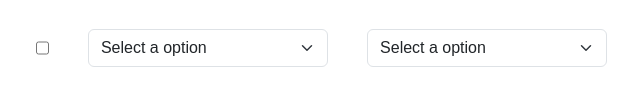
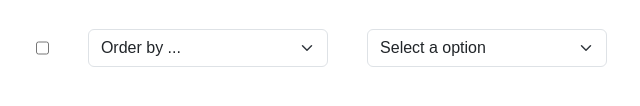
Before and after one commit to Enoocdev/jikan_api_conection, a plain HTML site: page Index.html in a window 1280 px wide. Shown: the part 762-868 px from the top of the page, 79-719 px from the left. Drawn offline with nearby package versions, Linux system fonts and the light colour scheme; no server answers.

Commit message:
actualizacion

```diff
--- a/Index.html
+++ b/Index.html
@@ -68,11 +68,14 @@
         <div class="contenedorDeOpciones">
             <label for="news">News</label>
             <input type="checkbox" class="options" name="news" id="news">
-            <select class="form-select options" aria-label="Default select example">
-                <option value="" selected>Select a option</option>
-                <option value="1">Si</option>
-                <option value="2">No</option>
-                <option value="3">Three</option>
+            <select class="form-select options" aria-label="Default select example" id="orderBy">
+                <option  selected>Order by ...</option>
+                <option value="title">title</option>
+                <option value="start_date">start date</option>
+                <option value="end_date">end date</option>
+                <option value="episodes">episodes</option>
+                <option value="score">score</option>
+                <option value="popularity">popularity</option>
             </select>
             <select class="form-select options" aria-label="Default select example">
                 <option value="" selected>Select a option</option>
--- a/script.js
+++ b/script.js
@@ -5,13 +5,18 @@ let paginaSiguente;
 let controladorModal = 0
 var jikan = `https://api.jikan.moe/v4`
 var urlActual;
+let mostrados = []
 
 function cambiarUrl(){
+                mostrados = []
                 const tipo = "/" + (document.querySelector(".animeManga").value == "" ? "anime" : document.querySelector(".animeManga").value)
+                const order =  document.querySelector("#orderBy").value
                 let np = `?page=${pagina}`;
                 let news = document.querySelector("#news").checked == true ?  `&status=upcoming` : "";
+                console.log(order)
+                let orderBy = order ? `&order_by=` +  order : ""
 
-            return (jikan + tipo + np + news);
+            return (jikan + tipo + np + news + orderBy);
         }
 
 window.onload = function (dentroTipo) {
@@ -34,6 +39,7 @@ window.onload = function (dentroTipo) {
         console.log(selects)
         selects.forEach(element => {
             element.addEventListener("change", (event) =>{
+
                 pagina = 1
                 urlActual = cambiarUrl()
 
@@ -65,13 +71,14 @@ window.onload = function (dentroTipo) {
         if (scrollTop + clientHeight + 500 >= scrollHeight - 5 && paginaSiguente){
 
             paginaSiguente = false
-            pagina ++
+
             urlActual = cambiarUrl()
             if(filtro.value != ""){
                 fetch(urlActual).then((Response)=>Response.json()).then((data) => obtenerTodosLosElementos(data))
             }else{
                 fetch(urlActual).then((Response)=>Response.json()).then((data) => obtenerTodosLosElementos(data))
             }
+            pagina ++
             console.log(pagina)
             console.log(urlActual)
 
@@ -185,6 +192,9 @@ function generarHtml(todosLosDatos) {
     //     newCard.querySelector(".duration").innerHTML =
     //     todosLosDatos[i].duration;
     // }
+    if(mostrados.includes(todosLosDatos[i].mal_id)) continue
+
+        mostrados.push(todosLosDatos[i].mal_id)
         newCard.querySelector(".modal-body").innerHTML =
             todosLosDatos[i].synopsis;
         newCard.querySelector(".card-img-top").src =
@@ -197,6 +207,7 @@ function generarHtml(todosLosDatos) {
             todosLosDatos[i].title;
 
         contenedor.appendChild(newCard);
+
     }
 }
 
```
Lines whose indentation alone changed are shown as unchanged.
